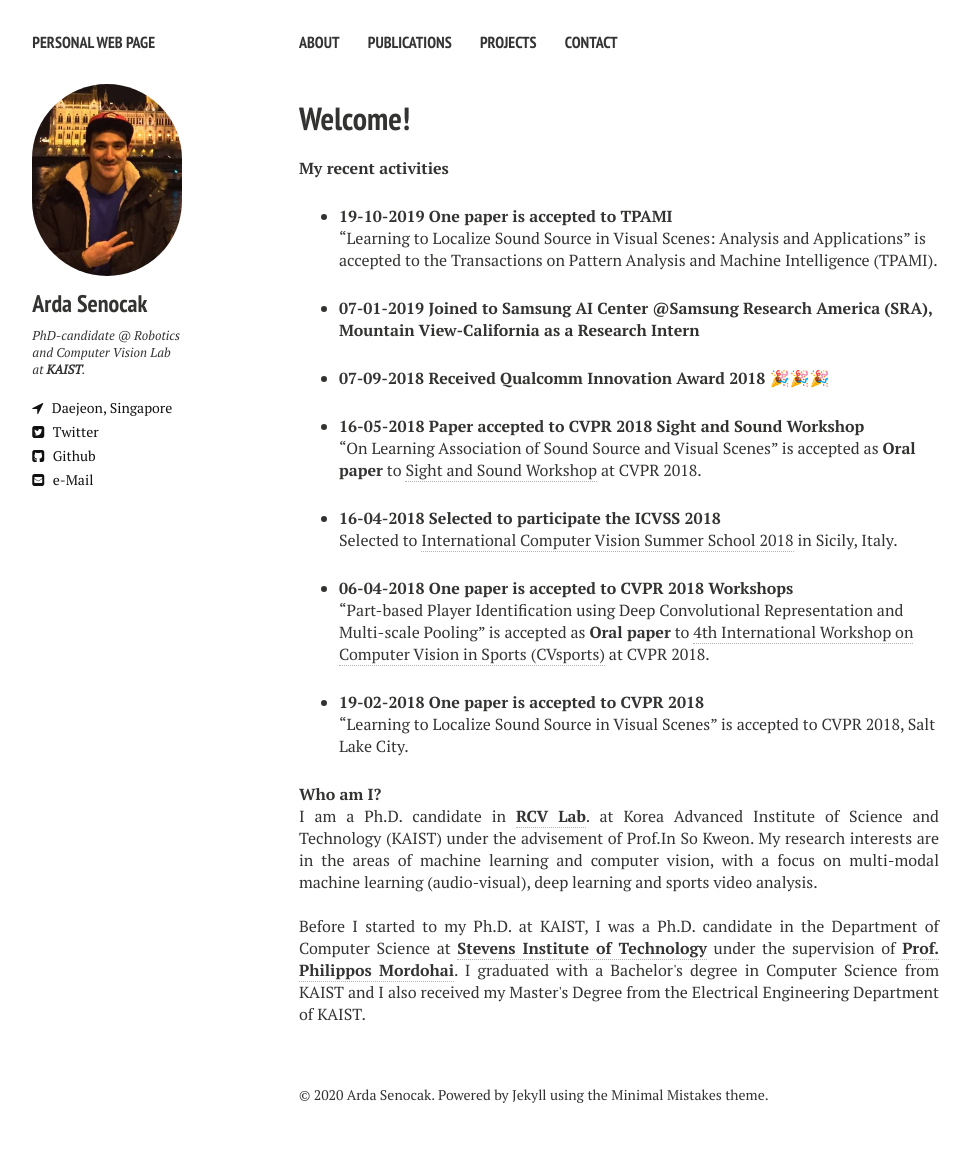
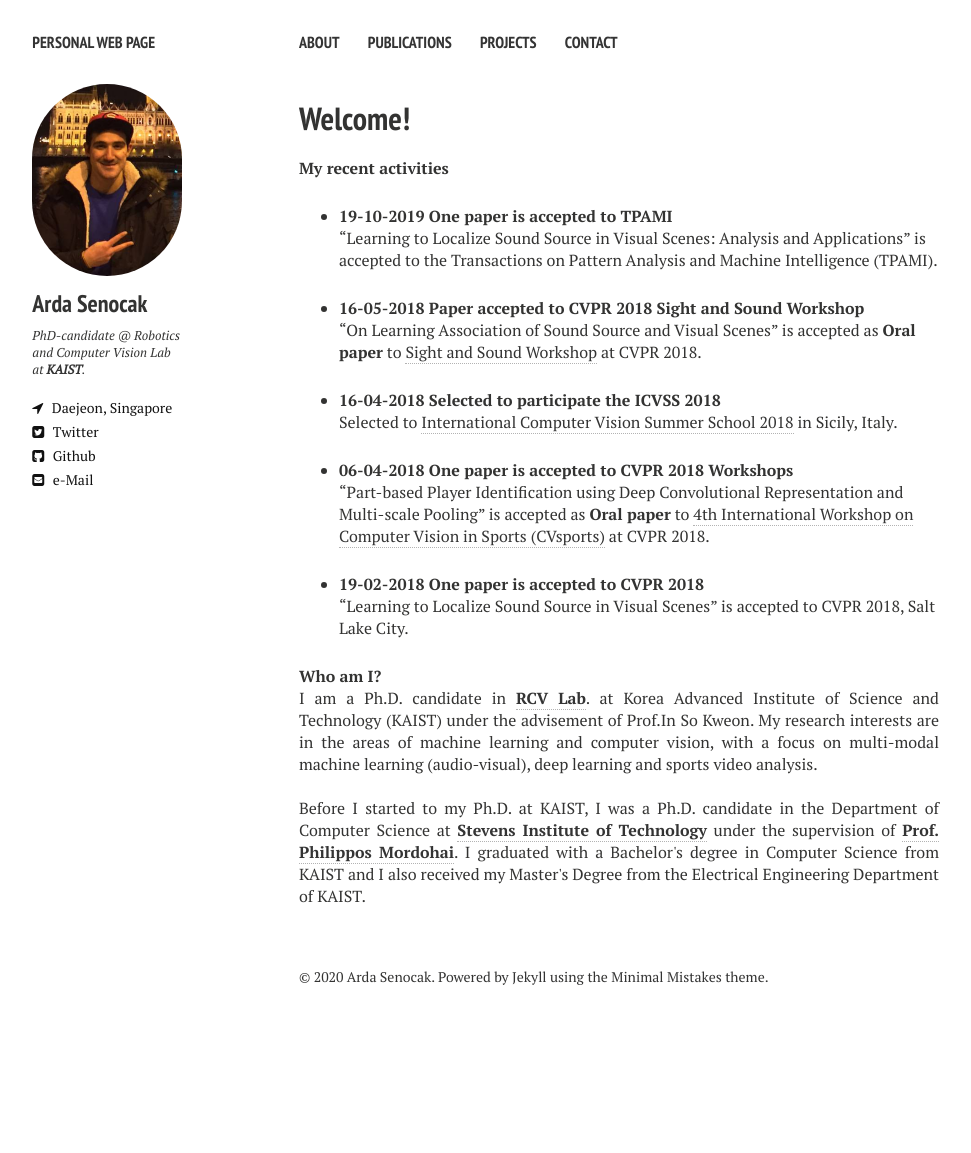
Before and after one commit to zhiguangcaosg/zhiguangcaosg.github.io, a Jekyll site: the page built from index.md, in a window 1280 px wide. Shown: the whole page, without its empty margins (21-992 px from the left). Built offline with Jekyll 4.4.1, drawn with Linux system fonts in a browser that asks for light colours; nearby versions of some CDN libraries; after the commit the page ends 1035 px from its top, so only the background shows below that.

Commit message:
Update index.md

```diff
--- a/index.md
+++ b/index.md
@@ -9,10 +9,6 @@ image: banner1.png
 
 * **19-10-2019 One paper is accepted to TPAMI** <br>
 "Learning to Localize Sound Source in Visual Scenes: Analysis and Applications" is accepted to the Transactions on Pattern Analysis and Machine Intelligence (TPAMI).
-
-* **07-01-2019 Joined to Samsung AI Center @Samsung Research America (SRA), Mountain View-California as a Research Intern** <br>
-
-* **07-09-2018 Received Qualcomm Innovation Award 2018 🎉🎉🎉** <br>
 
 * **16-05-2018 Paper accepted to CVPR 2018 Sight and Sound Workshop** <br>
 "On Learning Association of Sound Source and Visual Scenes" is accepted as <b>Oral paper</b> to <a href="http://sightsound.org/">Sight and Sound Workshop</a> at CVPR 2018.
```
